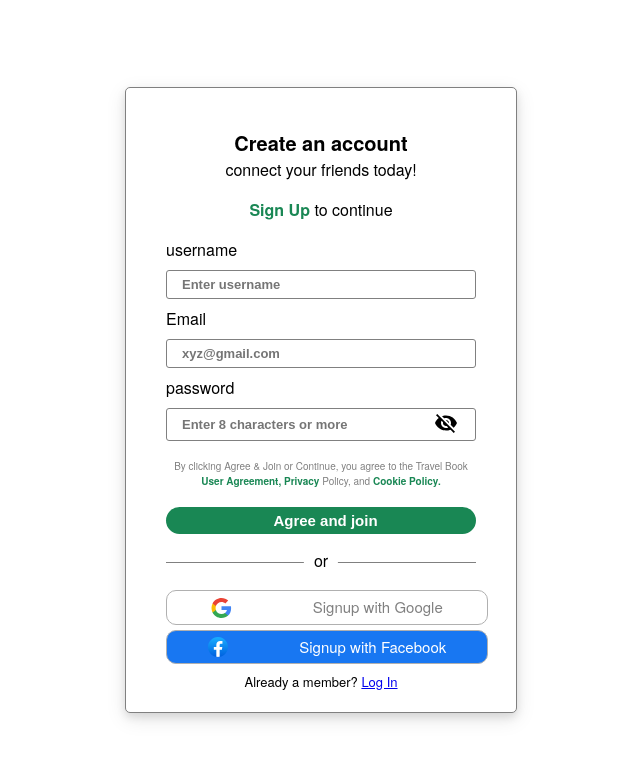
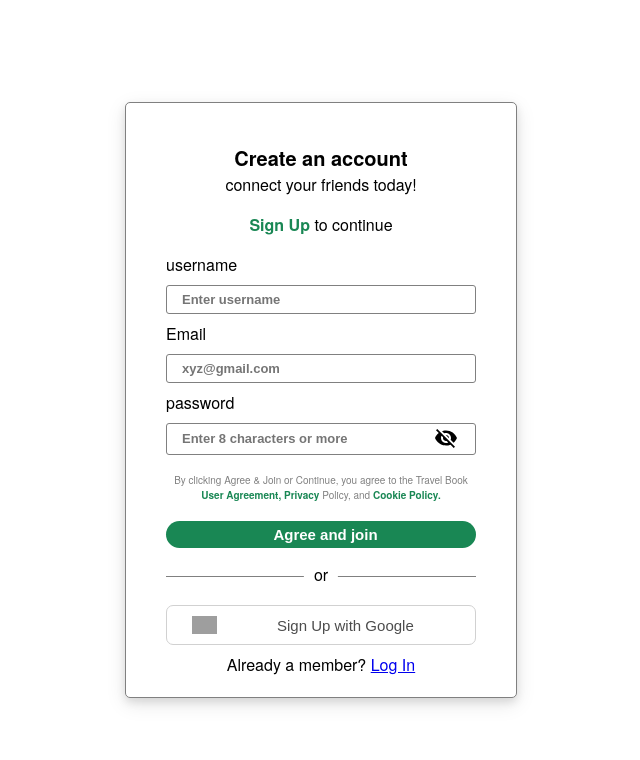
Before and after one commit to Nikhil-Palem/trip-expenses, a React (Vite) app: page /Signup in a window 1280 px wide. Shown: the top 760 px of the page, without its empty margins (319-959 px from the left). Built offline with nearby package versions, Linux system fonts and the light colour scheme; grey boxes are pictures that could not be loaded.

Commit message:
signup fix

```diff
--- a/package.json
+++ b/package.json
@@ -20,6 +20,7 @@
     "next-auth": "^4.24.10",
     "react": "^18.2.0",
     "react-dom": "^18.2.0",
+    "react-google-login": "^5.2.2",
     "react-router-dom": "^6.24.1",
     "uuid": "^9.0.1"
   },
--- a/src/components/authentication/SignIn.css
+++ b/src/components/authentication/SignIn.css
@@ -40,17 +40,20 @@
 .signin-form label{
     text-align: start;
 }
-.signin-form div{
+.signin-form .signin-input-username,
+.signin-form .sigin-input-password{
     display: flex;
     border:0.3px solid grey;
     border-radius: 3px;
     align-items: center;
 }
 
-.signin-form div:focus-within{
+.signin-form .signin-input-username:focus-within,
+.signin-form .sigin-input-password:focus-within{
     border-width: 2px;
     border-color: #198754;
 }
+
 .signin-form input{
     font-weight: bold;
     font-size: 13px;
@@ -110,39 +113,6 @@
     flex-direction: column;
     gap: 5px;
 }
-.google,
-.facebook{
-    display: flex;
-    align-items: center;
-    padding: 5px;
+.login-container .custom-googleButton{
     width: 100%;
-    border: 1.3px solid #B0B0B0;
-    border-radius: 10px;
-    justify-content: space-around;
-    cursor: pointer;
 }
-.facebook{
-    background-color: #1877F2;
-}
-.google img{
-    height: 20px;
-}
-.facebook img{
-    height: 20px;
-}
-.google span{
-    padding-left: 2px;
-    font-size: 15px;
-    color: gray;
-    font-weight:300;
-}
-.facebook span{
-    font-size: 15px;
-    color: white;
-    font-weight:300;
-}
-.signin-form .signin-span{
-    text-align: center;
-    align-items: center;
-    font-size: 13px;
-}
--- a/src/components/authentication/SignIn.jsx
+++ b/src/components/authentication/SignIn.jsx
@@ -99,18 +99,17 @@ function SignIn({ SignIn }) {
 
           <a><Link to="/ForgotPage"><span>Forgot Password?</span></Link></a>
           <input type="submit" value="Sign In" className="submit" />
-          <section className="hr-container">
+
+          <div className="hr-container">
             <hr />
             <span className="or-text">or</span>
-          </section>
-          {/* <section className="login-with"> */}
+          </div>
+
+          <div className="login-container">
           <GoogleLogin onSuccess={handleGoogleLoginSuccess}
-            onError={handleGoogleLoginFail} />
-          <section className='facebook'>
-            <svg width="20" height="20" viewBox="0 0 20 20" fill="none" xmlns="http://www.w3.org/2000/svg"><path d="M8.33333 19.8889C3.61111 19.0556 0 14.9444 0 10C0 4.5 4.5 0 10 0C15.5 0 20 4.5 20 10C20 14.9444 16.3889 19.0556 11.6667 19.8889L11.1111 19.4444H8.88889L8.33333 19.8889Z" fill="url(#paint0_linear_718_10829)"></path><path d="M13.8891 12.7776L14.3335 9.99978H11.6668V8.05534C11.6668 7.27756 11.9446 6.66645 13.1668 6.66645H14.4446V4.11089C13.7224 3.99978 12.9446 3.88867 12.2224 3.88867C9.94461 3.88867 8.3335 5.27756 8.3335 7.77756V9.99978H5.8335V12.7776H8.3335V19.8331C8.88905 19.9442 9.44461 19.9998 10.0002 19.9998C10.5557 19.9998 11.1113 19.9442 11.6668 19.8331V12.7776H13.8891Z" fill="white"></path><defs><linearGradient id="paint0_linear_718_10829" x1="10" y1="19.3078" x2="10" y2="0" gradientUnits="userSpaceOnUse"><stop stop-color="#0062E0"></stop><stop offset="1" stop-color="#19AFFF"></stop></linearGradient></defs></svg>
-            <span>Signin with Facebook</span>
-          </section>
-          {/* </section> */}
+            onError={handleGoogleLoginFail} className="custom-googleButton"/>
+          </div>
+
           <span className='signin-span'>Don't have an Account? <Link to="/Signup">Sign Up</Link> </span>
           {errorMessage && <p style={{ color: "red", fontSize: "12px" }}> {errorMessage} </p>}
         </form>
--- a/src/components/authentication/Signup.css
+++ b/src/components/authentication/Signup.css
@@ -42,14 +42,18 @@
 .login-form label{
     text-align: start;
 }
-.login-form div{
+.login-form .input-username,
+.login-form .input-email,
+.login-form .input-password{
     display: flex;
     border:0.3px solid grey;
     border-radius: 3px;
     align-items: center;
 }
 
-.login-form div:focus-within{
+.login-form .input-username:focus-within,
+.login-form .input-email:focus-within,
+.login-form .input-password:focus-within{
     border-width: 2px;
     border-color: #198754;
 }
@@ -116,40 +120,28 @@
     flex-direction: column;
     gap: 5px;
 }
-.google,
-.facebook{
+.google-signup-btn {
     display: flex;
     align-items: center;
-    padding: 5px;
+    justify-content: stretch;
+    gap: 60px;
+    background-color: white;
+    color: #4c4c4c;
+    font-size: 15px;
+    font-weight: 500;
+    padding: 10px 0px 10px 25px;
+    border: 1px solid #d1d1d1;
+    border-radius: 7px;
+    cursor: pointer;
+    transition: background-color 0.2s ease, box-shadow 0.2s ease;
     width: 100%;
-    border: 1.3px solid #B0B0B0;
-    border-radius: 10px;
-    justify-content: space-around;
-    cursor: pointer;
 }
-.facebook{
-    background-color: #1877F2;
+
+.google-signup-btn:hover {
+    background-color: #f7f7f7;
 }
-.google img{
-    height: 20px;
+
+.google-logo {
+    width: 25px;
+    vertical-align: middle;
 }
-.facebook img{
-    height: 20px;
-}
-.google span{
-    padding-left: 2px;
-    font-size: 15px;
-    color: gray;
-    font-weight:300;
-}
-.facebook span{
-    font-size: 15px;
-    color: white;
-    font-weight:300;
-}
-.login-form .login-span{
-    text-align: center;
-    align-items: center;
-    font-size: 13px;
-    /* padding-bottom:20px; */
-}
--- a/src/components/authentication/Signup.jsx
+++ b/src/components/authentication/Signup.jsx
@@ -6,6 +6,7 @@ import RemoveRedEyeIcon from '@mui/icons-material/RemoveRedEye';
 import VisibilityOffIcon from '@mui/icons-material/VisibilityOff';
 import { Link } from 'react-router-dom';
 import { RecoveryContext } from '../../App';
+import { GoogleLogin, useGoogleLogin } from "@react-oauth/google";
 
 function Signup({ onSignUp }) {
     const [username, setUsername] = useState("")
@@ -63,6 +64,7 @@ function Signup({ onSignUp }) {
             setEmail('');
         }
     };
+
     const handleChange = (e) => {
         const email = e.target.value.toLowerCase();
         setEmail(email);
@@ -72,6 +74,29 @@ function Signup({ onSignUp }) {
         setVisibility(!visibility);
 
     }
+
+    const handleGoogleLoginSuccess = useGoogleLogin({
+        onSuccess: async (tokenResponse) => {
+            try {
+                const res = await axios.post(`${BackendUrl}/google-signUp`, {
+                    token: tokenResponse.credential,
+                });
+                if (res.status === 200) {
+                    const { user_id, username } = res.data.user;
+                    setId(user_id);
+                    onSignUp(user_id, username);
+                    navigate("/PaidPage");
+                } else {
+                    setErrorMessage(res.data.errorMessage);
+                }
+            } catch (error) {
+                console.error("Google signup error:", error);
+                setErrorMessage("Google SignUp failed");
+            }
+        },
+        onError: () => setErrorMessage("Google SignUp failed"),
+    });
+
     return (
         <div className="centered-container">
             <div className='login-div'>
@@ -98,20 +123,21 @@ function Signup({ onSignUp }) {
 
                     <p>By clicking Agree & Join or Continue, you agree to the Travel Book <span className="span-ele">User Agreement, Privacy</span> Policy, and <span className="span-ele">Cookie Policy.</span></p>
                     <input type="submit" value="Agree and join" className="submit" />
-                    <section className="hr-container">
+                    <div className="hr-container">
                         <hr />
                         <span className="or-text">or</span>
-                    </section>
-                    <section className="login-with">
-                        <section className="google">
-                        <svg width="21" height="20" viewBox="0 0 21 20" fill="none" xmlns="http://www.w3.org/2000/svg"><path fill-rule="evenodd" clip-rule="evenodd" d="M20.1 10.229C20.1 9.51996 20.0363 8.83814 19.9182 8.18359H10.5V12.0518H15.8818C15.65 13.3018 14.9454 14.3609 13.8864 15.07V17.579H17.1182C19.0091 15.8381 20.1 13.2745 20.1 10.229Z" fill="#4285F4"></path><path fill-rule="evenodd" clip-rule="evenodd" d="M10.491 19.9994C13.191 19.9994 15.4547 19.104 17.1092 17.5767L13.8774 15.0676C12.9819 15.6676 11.8365 16.0221 10.491 16.0221C7.8865 16.0221 5.68195 14.263 4.89559 11.8994H1.55469V14.4903C3.20014 17.7585 6.58195 19.9994 10.491 19.9994Z" fill="#34A853"></path><path fill-rule="evenodd" clip-rule="evenodd" d="M4.90454 11.8987C4.70454 11.2987 4.5909 10.6578 4.5909 9.99872C4.5909 9.33963 4.70454 8.69872 4.90454 8.09872V5.50781H1.56363C0.886363 6.85781 0.5 8.38508 0.5 9.99872C0.5 11.6124 0.886363 13.1396 1.56363 14.4896L4.90454 11.8987Z" fill="#FBBC05"></path><path fill-rule="evenodd" clip-rule="evenodd" d="M10.491 3.97727C11.9592 3.97727 13.2774 4.48182 14.3138 5.47273L17.1819 2.60454C15.4501 0.990909 13.1865 0 10.491 0C6.58195 0 3.20014 2.24091 1.55469 5.50909L4.89559 8.1C5.68195 5.73636 7.8865 3.97727 10.491 3.97727Z" fill="#EA4335"></path></svg>
-                            <span>Signup with Google</span>
-                        </section>
-                        <section className='facebook'>
-                            <svg width="20" height="20" viewBox="0 0 20 20" fill="none" xmlns="http://www.w3.org/2000/svg"><path d="M8.33333 19.8889C3.61111 19.0556 0 14.9444 0 10C0 4.5 4.5 0 10 0C15.5 0 20 4.5 20 10C20 14.9444 16.3889 19.0556 11.6667 19.8889L11.1111 19.4444H8.88889L8.33333 19.8889Z" fill="url(#paint0_linear_718_10829)"></path><path d="M13.8891 12.7776L14.3335 9.99978H11.6668V8.05534C11.6668 7.27756 11.9446 6.66645 13.1668 6.66645H14.4446V4.11089C13.7224 3.99978 12.9446 3.88867 12.2224 3.88867C9.94461 3.88867 8.3335 5.27756 8.3335 7.77756V9.99978H5.8335V12.7776H8.3335V19.8331C8.88905 19.9442 9.44461 19.9998 10.0002 19.9998C10.5557 19.9998 11.1113 19.9442 11.6668 19.8331V12.7776H13.8891Z" fill="white"></path><defs><linearGradient id="paint0_linear_718_10829" x1="10" y1="19.3078" x2="10" y2="0" gradientUnits="userSpaceOnUse"><stop stop-color="#0062E0"></stop><stop offset="1" stop-color="#19AFFF"></stop></linearGradient></defs></svg>
-                            <span>Signup with Facebook</span>
-                        </section>
-                    </section>
+                    </div>
+
+                    <div className="login-container">
+                        <button
+                            className="google-signup-btn"
+                            onClick={handleGoogleLoginSuccess}
+                        >
+                            <img src={"https://cdn.codechef.com/images/icons/google.svg"} alt="Google Logo" className="google-logo" />
+                            <span>Sign Up with Google</span>
+                        </button>
+                    </div>
+
                     <span className='login-span'>Already a member? <Link to="/Signin">Log In</Link> </span>
                     {errorMessage && <p style={{ color: "red", fontSize: "12px" }}> {errorMessage} </p>}
                 </form>
```
Also changed, not shown: 2 other files (tests, documents, lock files or other folders).
